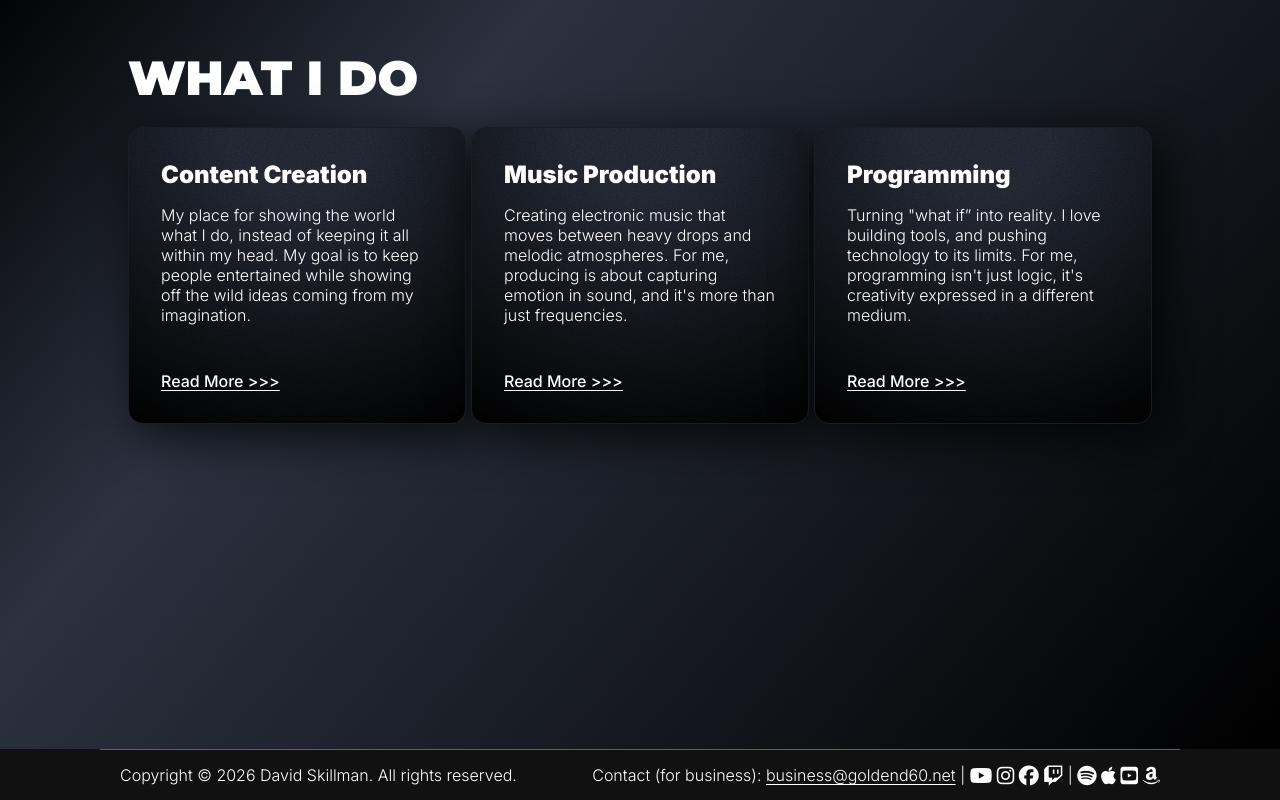
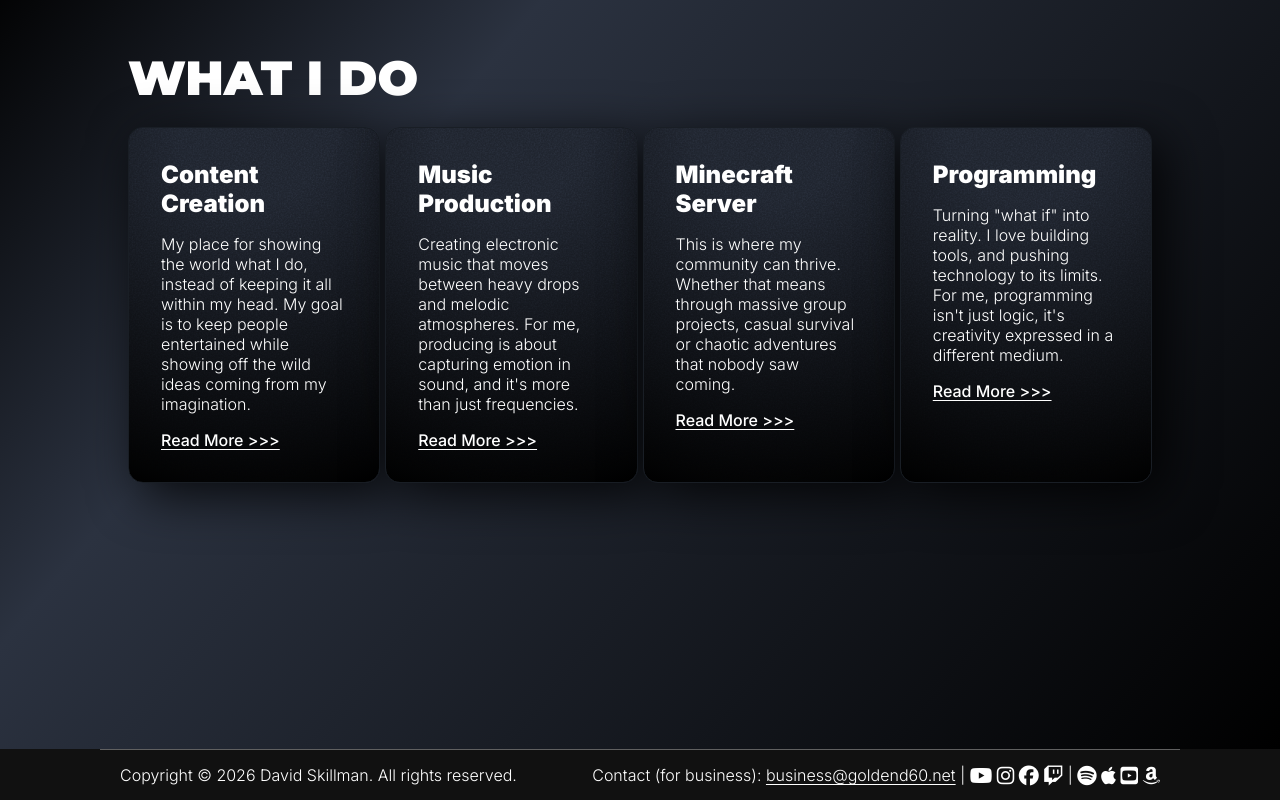
Before and after one commit to GoldenD60/website, a website built with Vite: page index.html in a window 1280 px wide. Shown: the part 875-1675 px from the top of the page. Built offline with nearby package versions, Linux system fonts and the light colour scheme; a web font is replaced by a local one.

Commit message:
Re-add Minecraft page even though it's dead :(

```diff
--- a/index.html
+++ b/index.html
@@ -32,8 +32,8 @@
               <hr>
               <a href="/music">Music Production</a>
               <hr>
-              <!--<a href="/minecraft">Minecraft Server</a>
-              <hr>-->
+              <a href="/minecraft">Minecraft Server</a>
+              <hr>
               <a href="/programming">Programming</a>
             </div>
           </div>
@@ -86,7 +86,7 @@
                 </p>
                 <a href="music">Read More &gt;&gt;&gt;</a>
               </div>
-              <!--<div class="card shadow radial-background">
+              <div class="card shadow radial-background">
                 <div class="noisy"></div>
                 <h3>Minecraft Server</h3>
                 <p>
@@ -94,12 +94,12 @@
                   Whether that means through massive group projects, casual survival or chaotic adventures that nobody saw coming.
                 </p>
                 <a href="minecraft">Read More &gt;&gt;&gt;</a>
-              </div>-->
+              </div>
               <div class="card shadow radial-background">
                 <div class="noisy"></div>
                 <h3>Programming</h3>
                 <p>
-                  Turning "what if” into reality.
+                  Turning "what if" into reality.
                   I love building tools, and pushing technology to its limits.
                   For me, programming isn't just logic, it's creativity expressed in a different medium.
                 </p>
```
Also changed, not shown: minecraft.html (renamed from old/minecraft.html).
